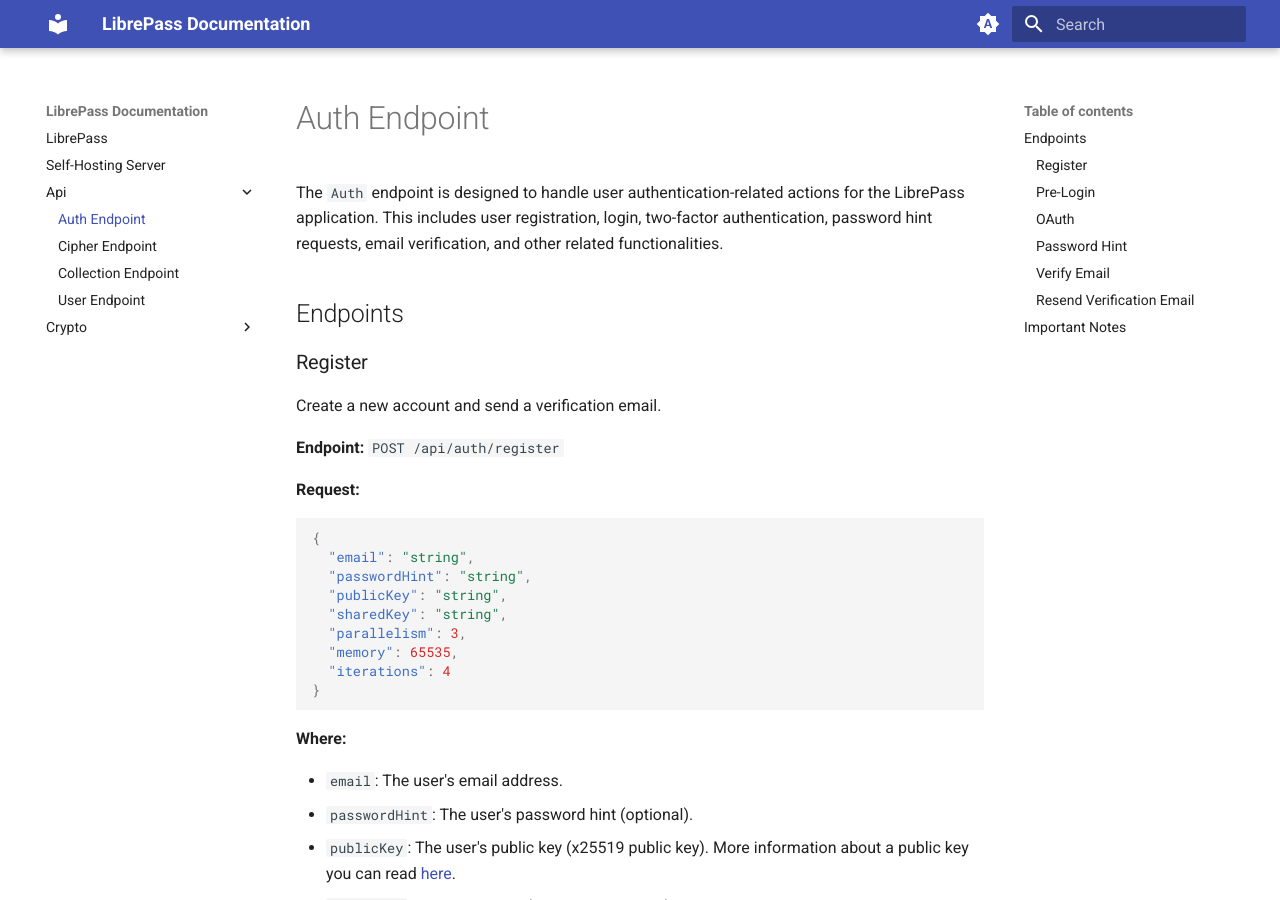
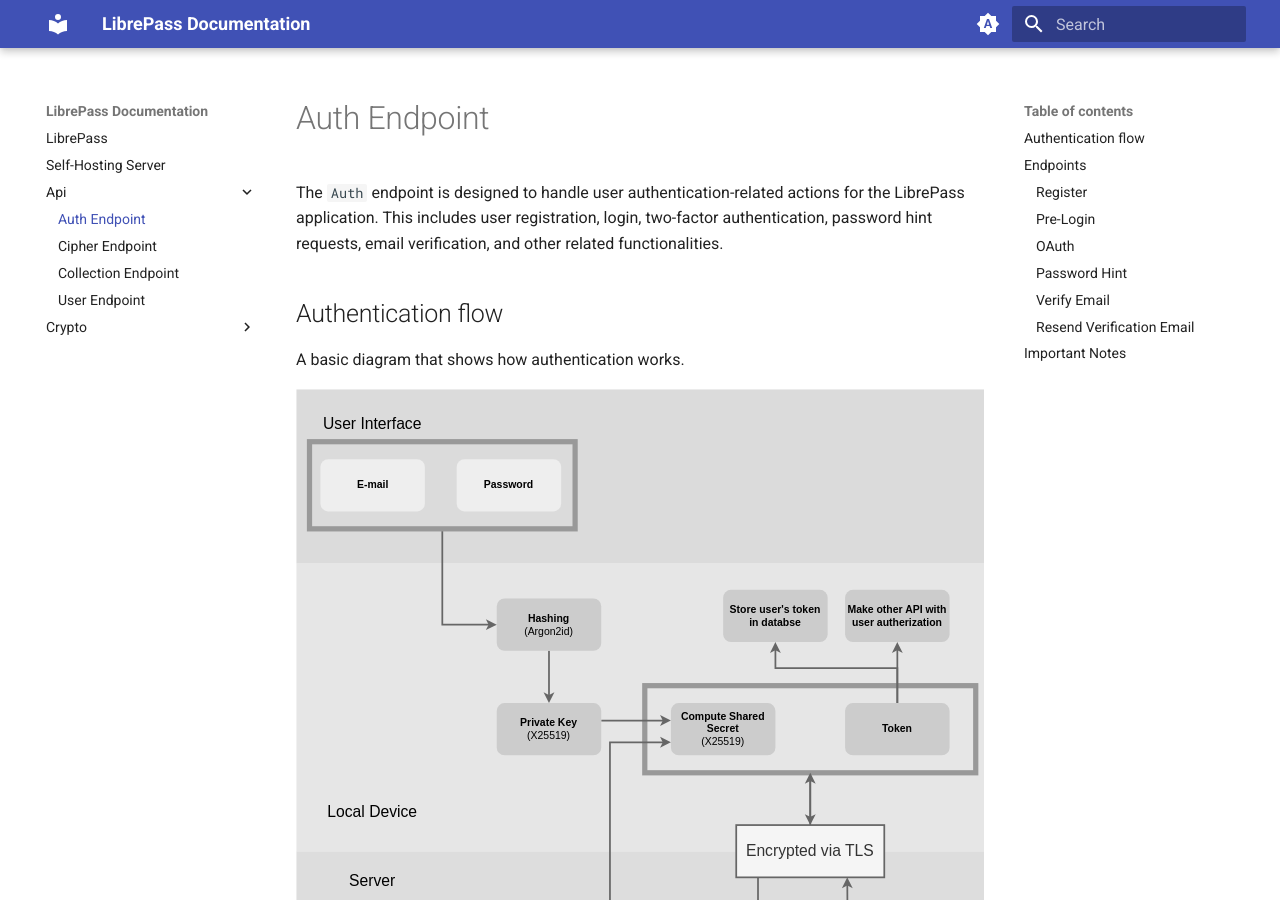
Before and after one commit to LibrePass/LibrePass-Docs, an MkDocs documentation site: the page built from docs/api/auth.md, in a window 1280 px wide and 900 px high. Built offline with MkDocs 1.6.1 and Material for MkDocs 9.7.7, drawn with Linux system fonts in a browser that asks for light colours.

Commit message:
Add authentication diagram

```diff
--- a/docs/api/auth.md
+++ b/docs/api/auth.md
@@ -3,6 +3,12 @@
 The `Auth` endpoint is designed to handle user authentication-related actions for the LibrePass application.
 This includes user registration, login, two-factor authentication, password hint requests, email verification,
 and other related functionalities.
+
+## Authentication flow
+
+A basic diagram that shows how authentication works.
+
+![Authentication diagram](../diagrams/authentication.drawio.svg)
 
 ## Endpoints
 
```
Also changed, not shown: docs/diagrams/authentication.drawio.svg (added).
